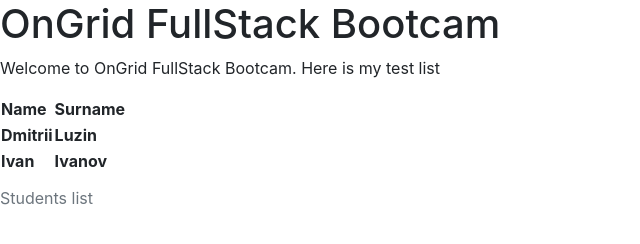
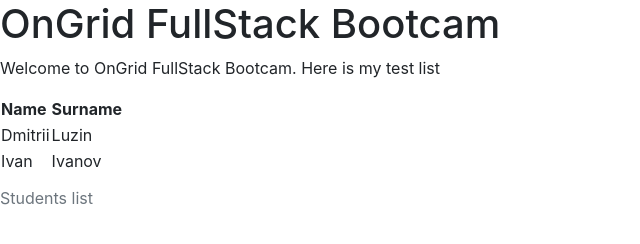
Before and after one commit to DmiryL/Lesson, a plain HTML site: page index.html in a window 1280 px wide. Shown: the full height of the page, 0-640 px from the left. Drawn offline with nearby package versions, Linux system fonts and the light colour scheme.

Commit message:
Update index.html
Add fix teg

```diff
--- a/index.html
+++ b/index.html
@@ -26,10 +26,10 @@
 			</theader>
 			<tbody>
 				<tr>
-					<th>Dmitrii</th> <th>Luzin</th>
+					<td>Dmitrii</td> <td>Luzin</td>
 				</tr>
 				<tr>
-					<th>Ivan</th> <th>Ivanov</th>
+					<td>Ivan</th> <td>Ivanov</td>
 				</tr>
 
 
```
